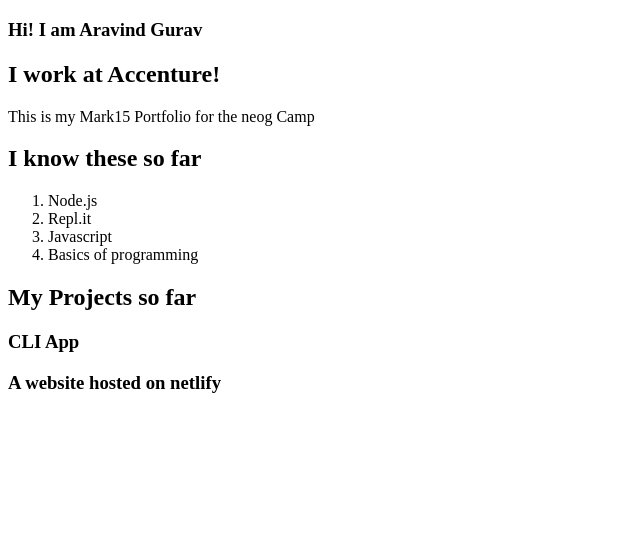
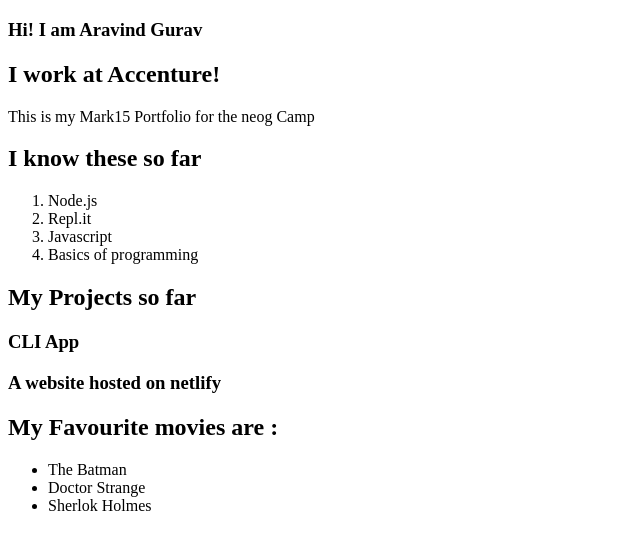
Before and after one commit to AravindGurav/Aravind-Gurav-FirstRepo, a plain HTML site: page index.html in a window 1280 px wide. Shown: the whole page, without its empty margins (0-640 px from the left). Drawn offline with Linux system fonts and the light colour scheme.

Commit message:
Refactor-added fav Movies

```diff
--- a/index.html
+++ b/index.html
@@ -23,5 +23,11 @@
    <H2> My Projects so far</H2>
    <h3> CLI App </h3>
    <h3>A website hosted on netlify</h3>
+   <h2>My Favourite movies are :</h2>
+   <ul>
+       <li>The Batman</li>
+       <li>Doctor Strange</li>
+       <li>Sherlok Holmes</li>
+   </ul>
 </body>
 </html>
```
